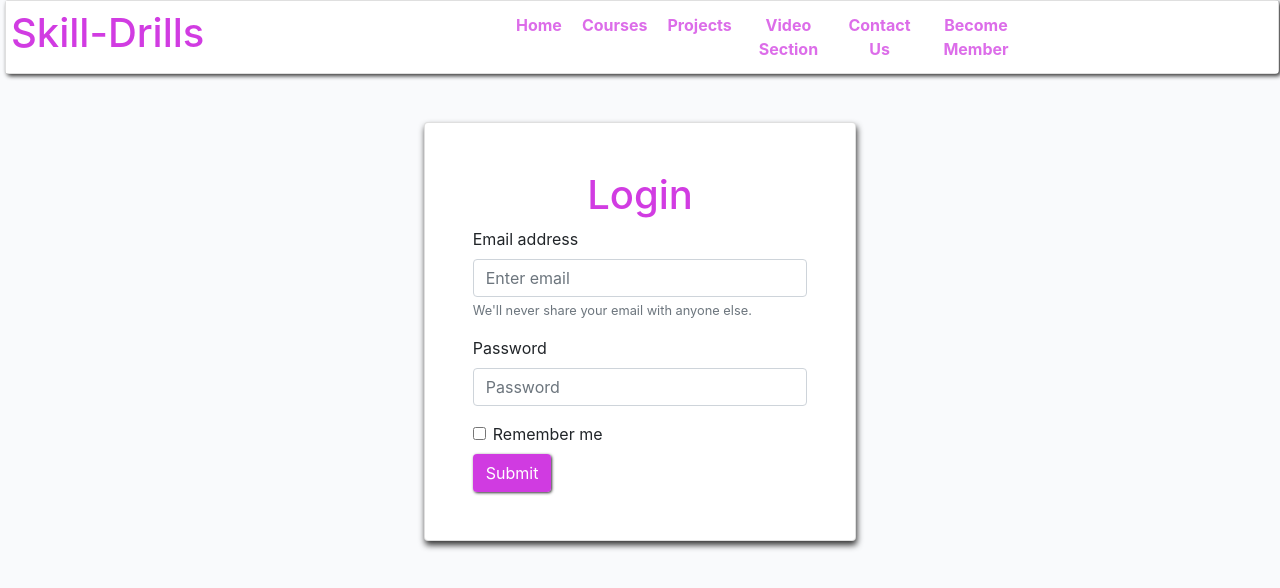
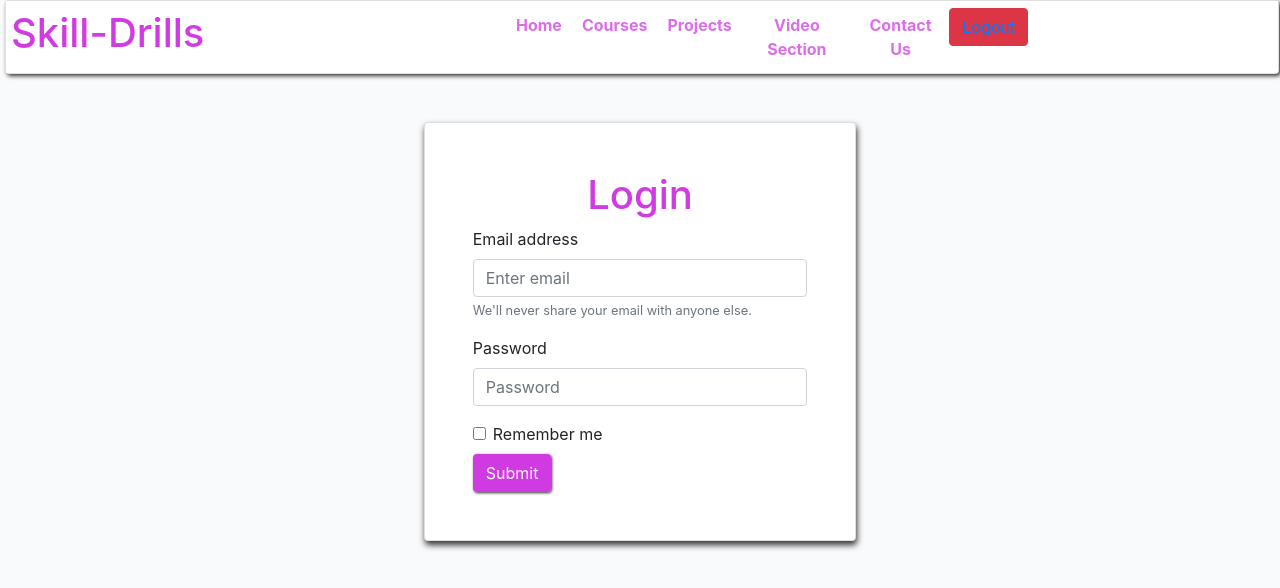
Before and after one commit to Kanhaiya-verma/Skill_Drills, a React (Create React App) app: page /Login in a window 1280 px wide. Shown: the top 588 px of the page. Built offline with nearby package versions, Linux system fonts and the light colour scheme.

Commit message:
login form done

```diff
--- a/src/Authentication/Login.js
+++ b/src/Authentication/Login.js
@@ -1,7 +1,8 @@
 import React, { useState } from "react";
 import { useNavigate } from "react-router-dom";
 import "./Login.css";
-import Index from "../Html/Index";
+// import Index from "../Html/Index";
+import LoginHeader from "./LoginHeader";
 
 const Login = () => {
   const navigate = useNavigate();
@@ -36,7 +37,7 @@ const Login = () => {
 
   return (
     <div>
-      <Index />
+      <LoginHeader />
       <div className="container">
         <div className="col-md-5 ml-auto mr-auto mt-5">
           <div className=" card d-flex justify-content-center p-5 card_design">
--- /dev/null
+++ b/src/Authentication/LoginHeader.js
@@ -0,0 +1,55 @@
+import "../Html/index.css";
+import { Link } from "react-router-dom";
+
+const LoginHeader = () => {
+  return (
+    <div className=" banner card">
+      <nav className=" navigation">
+        <Link style={{ textDecoration: "none" }} to={"/Home"}>
+          <h1
+            style={{
+              color: "rgba(197, 11, 219, 0.8)",
+              width: "250px",
+              padding: "5px",
+            }}
+          >
+            Skill-Drills
+          </h1>
+        </Link>
+        <ul className="nav_child">
+          <li>
+            <Link to={"/Home"}>
+              <b>Home</b>
+            </Link>
+          </li>
+          <li>
+            <Link to={"/Courses"}>
+              <b>Courses</b>
+            </Link>
+          </li>
+
+          <li>
+            <Link to={"/Projects"}>
+              <b>Projects</b>
+            </Link>
+          </li>
+          <li>
+            <Link to={"/VideosLecture"}>
+              <b>Video Section</b>
+            </Link>
+          </li>
+          <li>
+            <Link to={"/ContactUs"}>
+              <b>Contact Us</b>
+            </Link>
+          </li>
+          <button className="btn btn-danger" style={{ color: "#ffff" }}>
+            <Link to={"/Home"}>Logout</Link>
+          </button>
+        </ul>
+      </nav>
+    </div>
+  );
+};
+
+export default LoginHeader;
```
